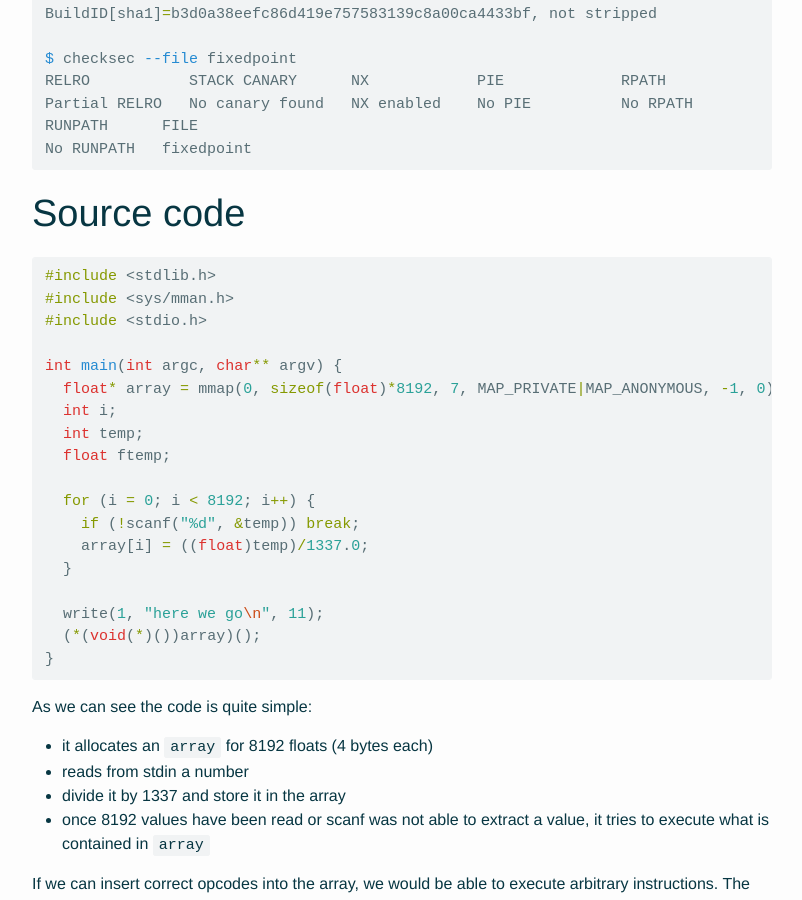
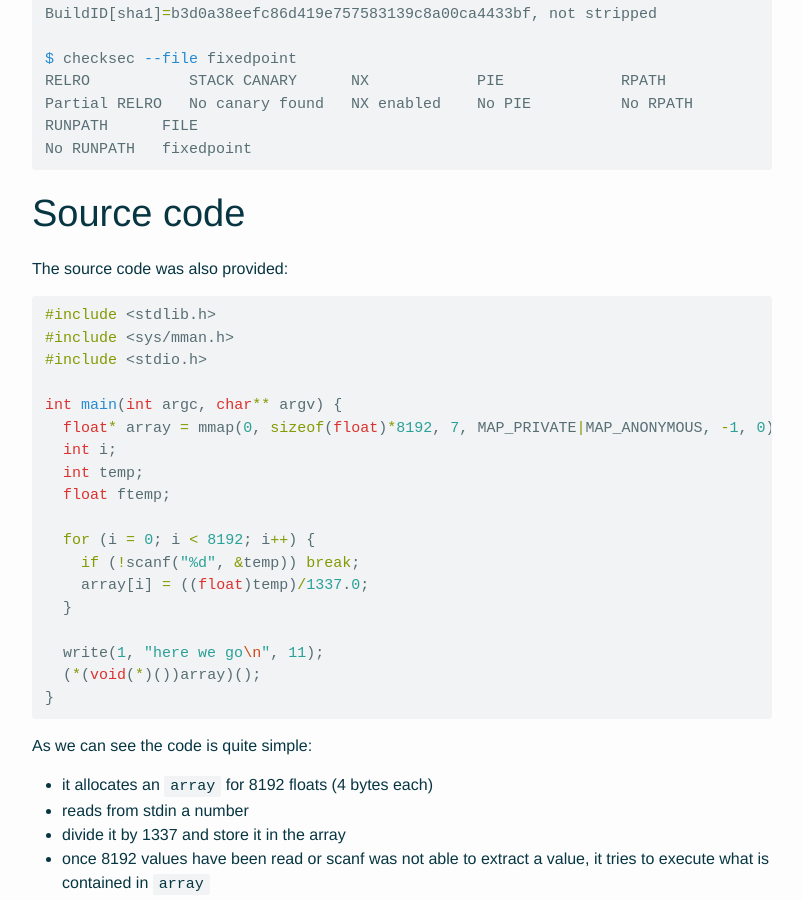
Before and after one commit to 0xabe-io/0xabe-io.github.io, a Jekyll site: the page built from _posts/2016-04-18-PlaidCTF-fixedpoint.md, in a window 1280 px wide and 900 px high, scrolled down 699 px. Shown: the whole window, without its empty margins (238-1040 px from the left). Built offline with Jekyll 4.4.1, drawn with Linux system fonts in a browser that asks for light colours; comment, search, counter and statistics services are not loaded.

Commit message:
PlaidCTF - fixedpoint: quick add

````diff
--- a/_posts/2016-04-18-PlaidCTF-fixedpoint.md
+++ b/_posts/2016-04-18-PlaidCTF-fixedpoint.md
@@ -38,6 +38,8 @@ No RUNPATH   fixedpoint
 ```
 
 # Source code
+
+The source code was also provided:
 
 ```c
 #include <stdlib.h>
````
Also changed, not shown: other parts of _posts/2016-04-18-PlaidCTF-fixedpoint.md (+2 -0 lines).
